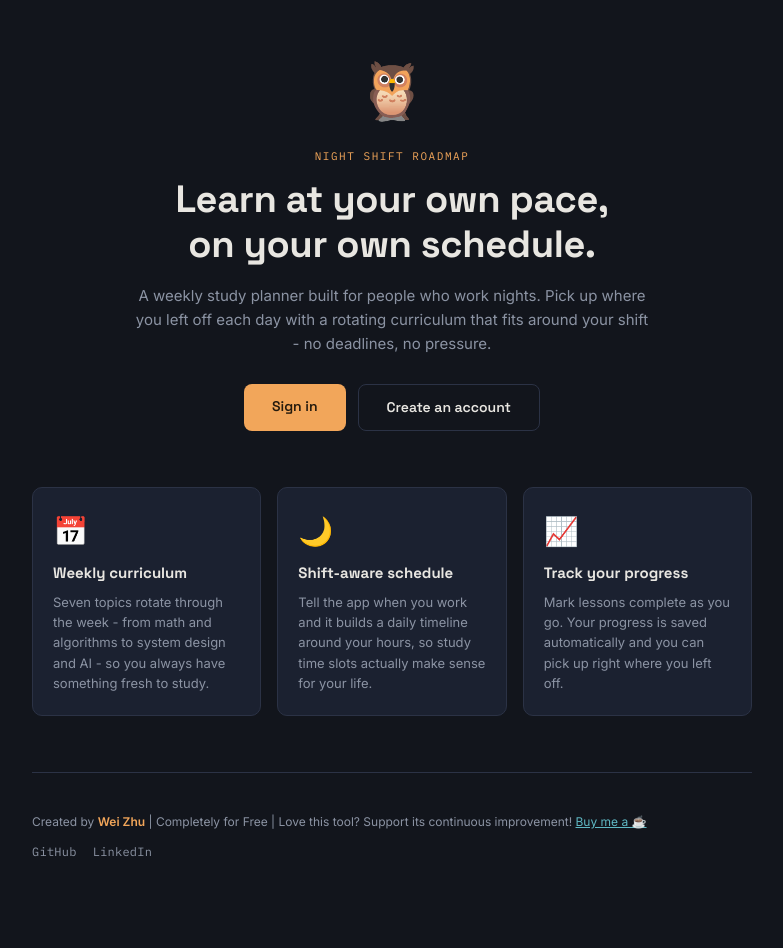
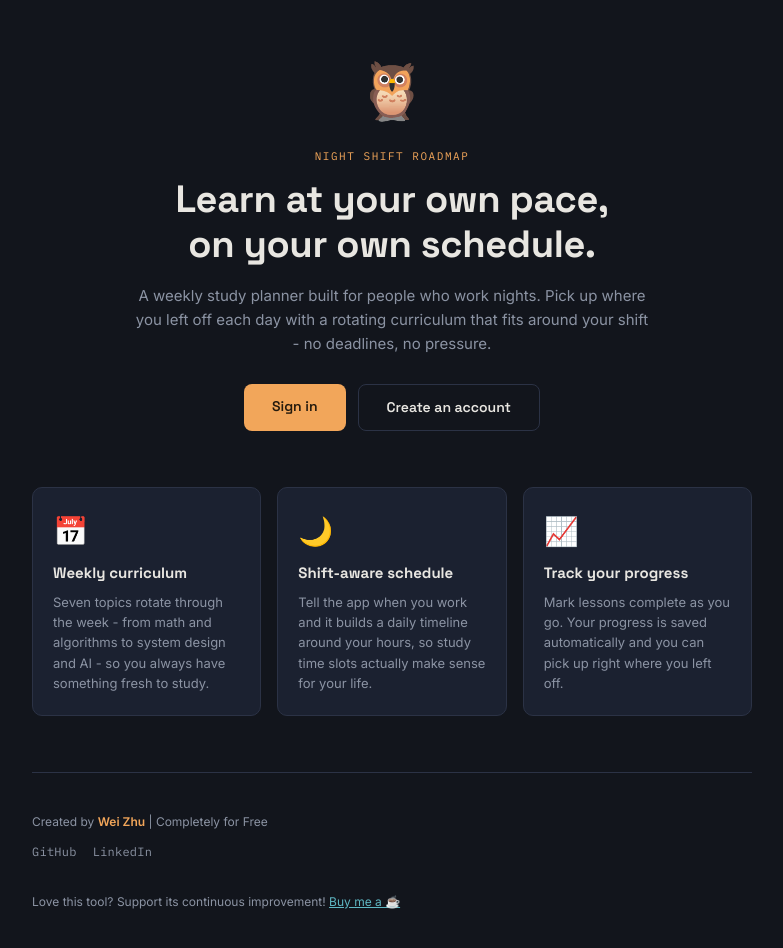
Before and after one commit to ewojjowe/night-shift-owl, a Vue app in the folder frontend/: page /welcome in a window 1280 px wide. Shown: the top 948 px of the page, without its empty margins (248-1031 px from the left). Before the commit the page ends 909 px from the top, so only its background shows below. Built offline with nearby package versions, Linux system fonts and the light colour scheme; no server answers.

Commit message:
Update footer

```diff
--- a/frontend/src/views/LandingView.vue
+++ b/frontend/src/views/LandingView.vue
@@ -42,13 +42,15 @@
 
       <footer class="landing-footer">
         <div class="credit-footer">
-          Created by <strong>Wei Zhu</strong> | Completely for Free |
-          Love this tool? Support its continuous improvement!
-          <a href="https://buymeacoffee.com/weizhu" target="_blank">Buy me a ☕</a>
+          Created by <strong>Wei Zhu</strong> | Completely for Free
         </div>
         <div class="social-links">
           <a href="https://github.com/ewojjowe" target="_blank" aria-label="GitHub">GitHub</a>
           <a href="https://www.linkedin.com/in/john-wilfred-montilde/" target="_blank" aria-label="LinkedIn">LinkedIn</a>
+        </div>
+        <div class="credit-footer">
+          Love this tool? Support its continuous improvement!
+          <a href="https://buymeacoffee.com/weizhu" target="_blank">Buy me a ☕</a>
         </div>
       </footer>
 
```
